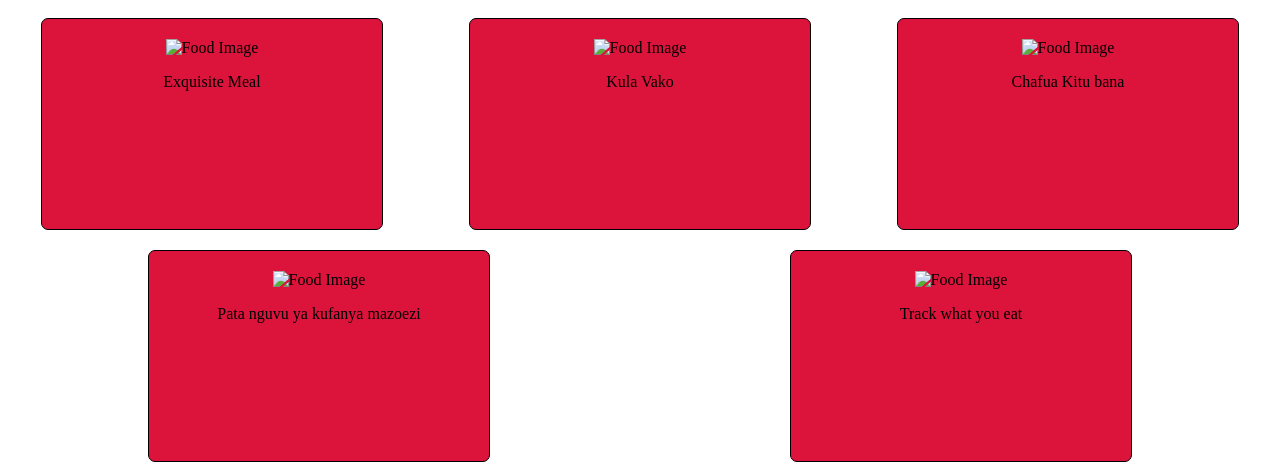
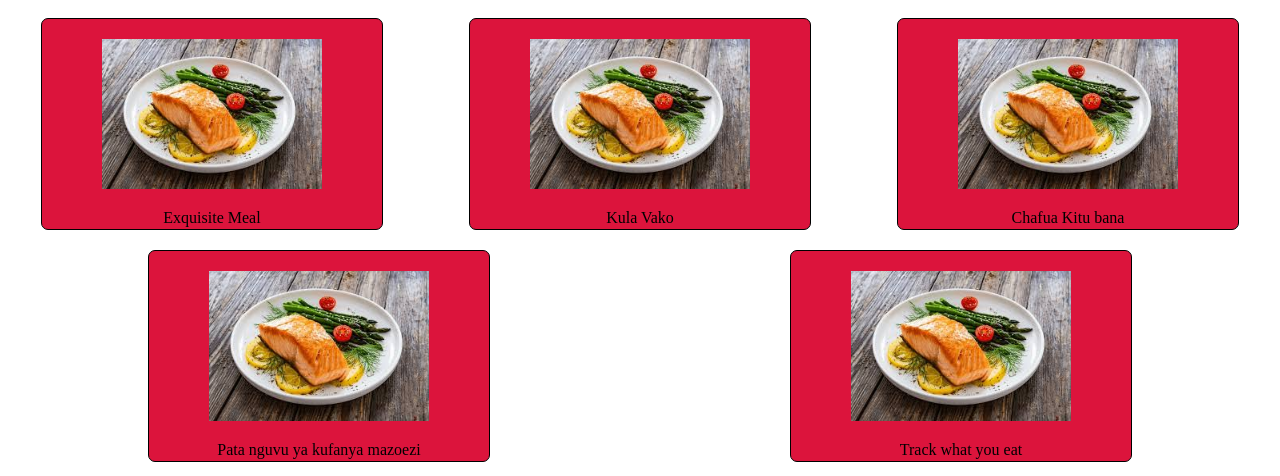
Before and after one commit to SamuelGatonga/food-site, a plain HTML site: page index.html in a window 1280 px wide. Shown: the part 120-596 px from the top of the page. Drawn offline with Linux system fonts and the light colour scheme; the site is published under a folder, as on GitHub Pages, so addresses that start at the root find nothing.

Commit message:
first commit

```diff
--- a/index.html
+++ b/index.html
@@ -23,23 +23,23 @@
     </header>
     <section class="Food-list">
         <div class="Food-Item">
-            <img src="/images/Food Royale.jpeg" alt="Food Image">
+            <img src="./images/Food Royale.jpeg" alt="Food Image">
             <p>Exquisite Meal</p>
         </div>
         <div class="Food-Item">
-            <img src="/images/Food Royale.jpeg" alt="Food Image">
+            <img src="./images/Food Royale.jpeg" alt="Food Image">
             <p>Kula Vako</p>
         </div>
         <div class="Food-Item">
-            <img src="/images/Food Royale.jpeg" alt="Food Image">
+            <img src="./images/Food Royale.jpeg" alt="Food Image">
             <p>Chafua Kitu bana</p>
         </div>
         <div class="Food-Item">
-            <img src="/images/Food Royale.jpeg" alt="Food Image">
+            <img src="./images/Food Royale.jpeg" alt="Food Image">
             <p>Pata nguvu ya kufanya mazoezi</p>
         </div>
         <div class="Food-Item">
-            <img src="/images/Food Royale.jpeg" alt="Food Image">
+            <img src="./images/Food Royale.jpeg" alt="Food Image">
             <p>Track what you eat</p>
         </div>
     </section>
```
